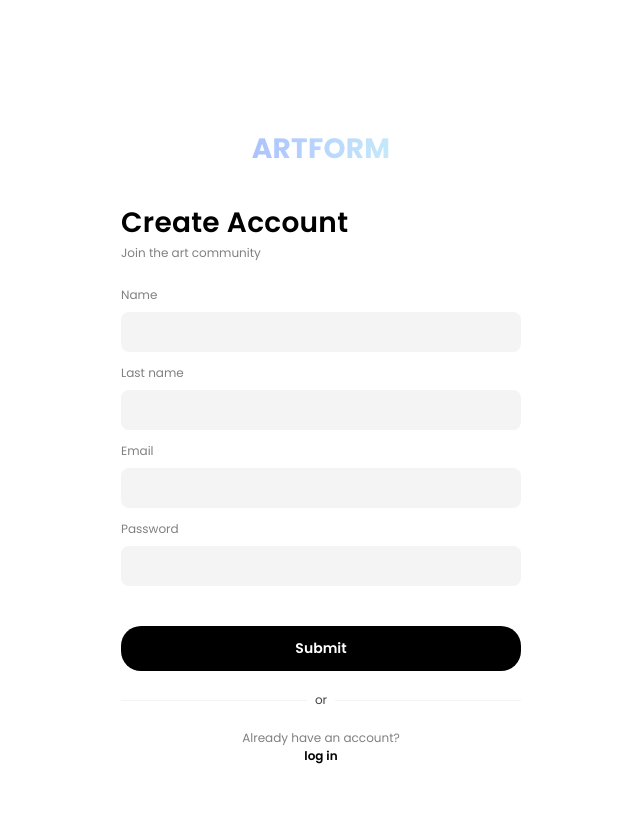
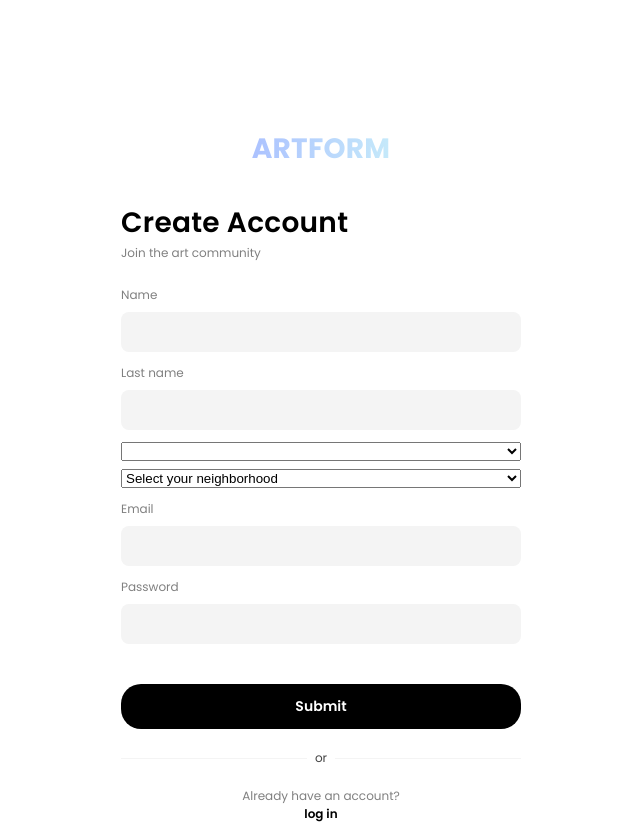
Before and after one commit to Sara-pe/PrototypeOnline_FrontEnd-ArtEventplanner, a React (Vite) app: page /auth/register in a window 1280 px wide. Shown: the whole page, without its empty margins (319-959 px from the left). Before the commit the page ends 800 px from the top, so only its background shows below. Built offline with nearby package versions, Linux system fonts and the light colour scheme.

Commit message:
update events near you

```diff
--- a/src/features/auth/components/RegisterForm.jsx
+++ b/src/features/auth/components/RegisterForm.jsx
@@ -12,12 +12,13 @@ export const RegisterForm = () => {
     const [error, setError] = useState('')
 
     const handleRegisterSubmit = async (formData) => {
+
         console.log(formData)
         setError('');
         //Convert into an JS object
         const data = Object.fromEntries(formData.entries())
+
         try {
-            //Call the service
             await authService.register(data);
             navigate('/auth/login');
         } catch (err) {
@@ -41,6 +42,36 @@ export const RegisterForm = () => {
                         <label htmlFor={id + 'lastname'}>Last name</label>
                         <input id={id + 'lastname'} type="text" name='lastname' className={styles.input} />
                     </div>
+
+                    <div className={styles.fieldGroup}>
+                        <select htmlFor={id + 'neighborhood'} required>Neighborhood</select>
+                        <select name="neighborhood">
+                            <option value="">Select your neighborhood</option>
+                            <option value="1000">1000 - Brussels Centre</option>
+                            <option value="1020">1020 - Laeken</option>
+                            <option value="1030">1030 - Schaerbeek</option>
+                            <option value="1040">1040 - Etterbeek</option>
+                            <option value="1050">1050 - Ixelles</option>
+                            <option value="1060">1060 - Saint-Gilles</option>
+                            <option value="1070">1070 - Anderlecht</option>
+                            <option value="1080">1080 - Molenbeek-Saint-Jean</option>
+                            <option value="1081">1081 - Koekelberg</option>
+                            <option value="1082">1082 - Berchem-Sainte-Agathe</option>
+                            <option value="1083">1083 - Ganshoren</option>
+                            <option value="1090">1090 - Jette</option>
+                            <option value="1120">1120 - Neder-Over-Heembeek</option>
+                            <option value="1130">1130 - Haren</option>
+                            <option value="1140">1140 - Evere</option>
+                            <option value="1150">1150 - Woluwe-Saint-Pierre</option>
+                            <option value="1160">1160 - Auderghem</option>
+                            <option value="1170">1170 - Watermael-Boitsfort</option>
+                            <option value="1180">1180 - Uccle</option>
+                            <option value="1190">1190 - Forest</option>
+                            <option value="1200">1200 - Woluwe-Saint-Lambert</option>
+                            <option value="1210">1210 - Saint-Josse-ten-Noode</option>
+                        </select>
+                    </div>
+
                     <div className={styles.fieldGroup}>
                         <label htmlFor={id + 'email'}>Email</label>
                         <input id={id + 'email'} type="email" name='email' className={styles.input} />
```
Also changed, not shown: src/features/agenda/components/Rec4.jsx (added, +99 -0 lines).
